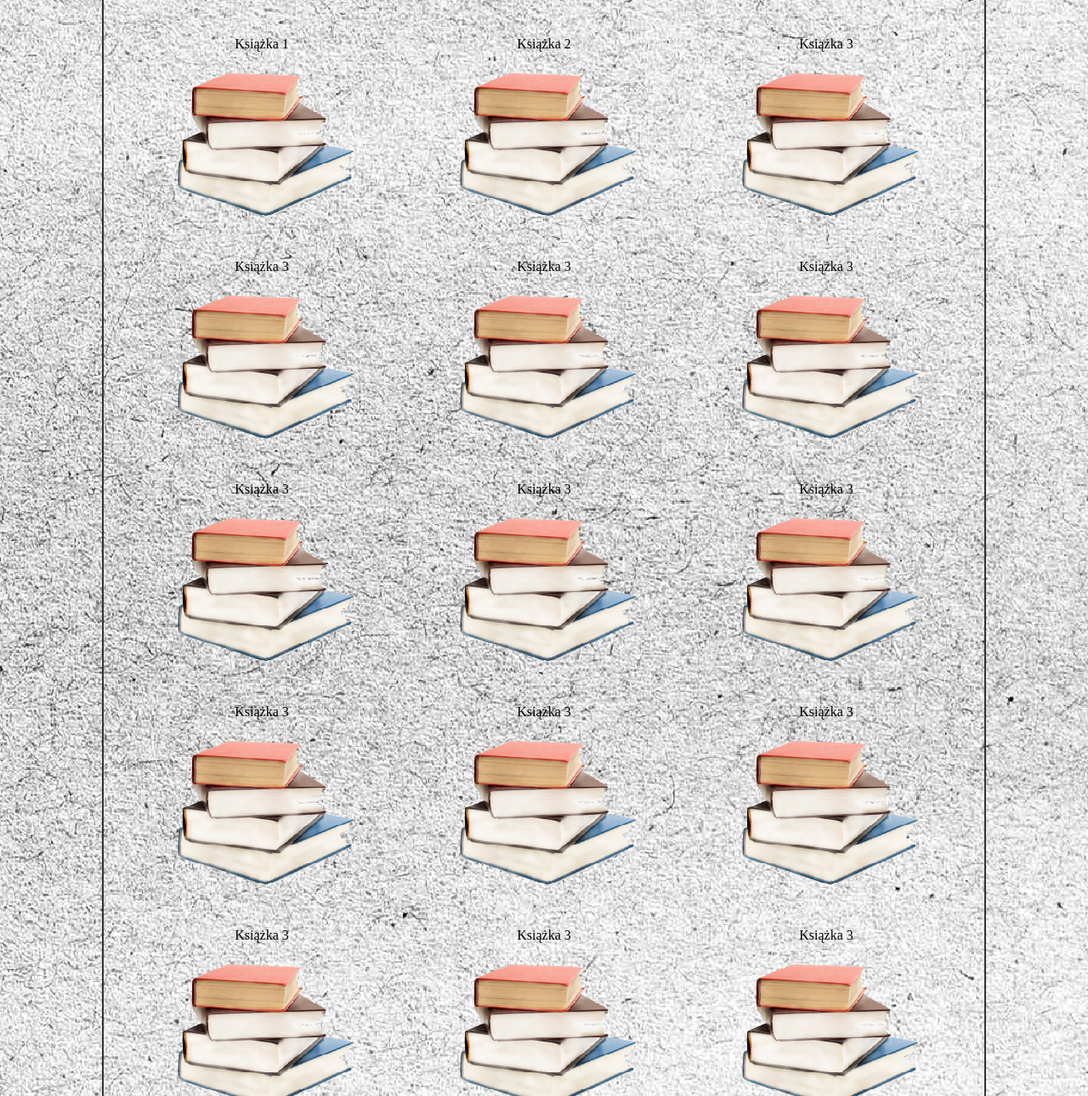
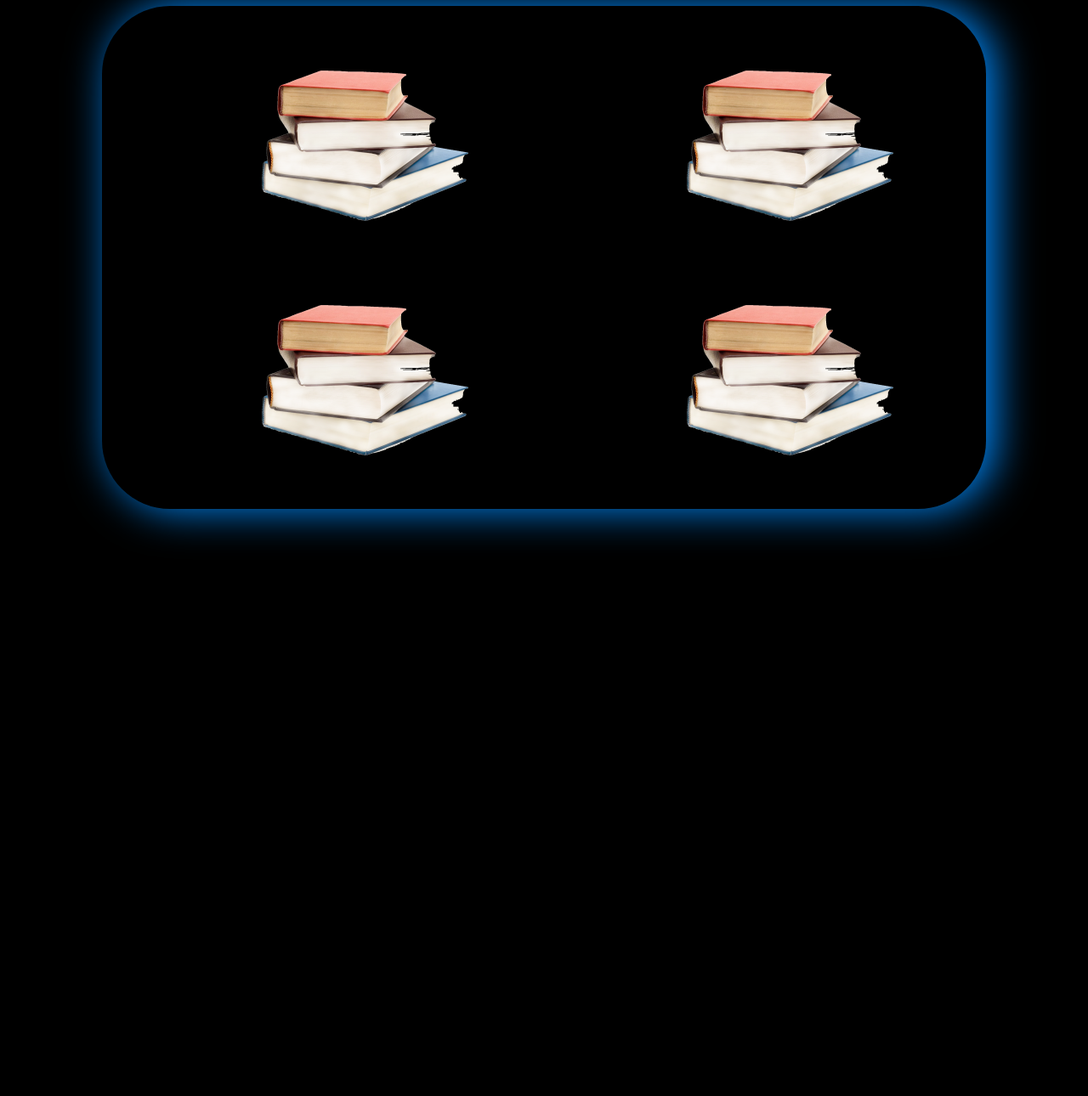
Before and after one commit to minus0517/minus0517.github.io, a plain HTML site: page Inz_opr/home.html in a window 1280 px wide. Shown: the part 275-1565 px from the top of the page at 85% size. Drawn offline with Linux system fonts and the light colour scheme.

Commit message:
inz update

```diff
--- a/Inz_opr/css_inz/inz.css
+++ b/Inz_opr/css_inz/inz.css
@@ -2,8 +2,12 @@
 
 .navbar {
   overflow: hidden;
-  background-color: #333;
+/*  background-color: #333; */
+  background-image: linear-gradient(to right, #05ff58, #1100ff, #ff0080);
+  border-bottom-left-radius: 500px;
+  border-bottom-right-radius: 500px;
   position: fixed;
+  box-shadow: 10px 0 50px #008cff;
   top: 0;
   width: 100%;
 }
@@ -29,14 +33,16 @@
   height: 1500px; /* Used in this example to enable scrolling */
 }
 
-.bg-img {
+.bg-img { /*
     background-image: url("background2.jpg");
     min-height: 380px;
     background-position: center;
     background-repeat: repeat;
     background-size: cover;
+    image-rendering: pixelated; */
+    padding-top: 1rem;
     position: relative;
-    image-rendering: pixelated;
+    background-color: #000000;
 }
 
     /* Główny kontener z wieloma elementami */
@@ -47,9 +53,10 @@
       align-items: stretch;     /* elementy rozciągają się na wysokość kontenera */
       min-width: 15vh;          /* minimalna szerokość kontenera*/
       min-height: 20%;              /* wysokość kontenera */
-      border: 2px solid #333;   /* obramowanie kontenera */
       padding: 20px;            /* wewnętrzny odstęp */
       box-sizing: border-box;   /* uwzględnia padding i border w szerokości/ wysokości */
+      box-shadow: 10px 0 50px #008cff;
+      border-radius: 5rem;
     }
 
     /* Pojedynczy element w kontenerze */
--- a/Inz_opr/home.html
+++ b/Inz_opr/home.html
@@ -15,26 +15,12 @@
             <a href="profile.html">Profil</a>
         </div>
         <div class="main">
-            <br><br> <h1>Książki</h1>
+            <br><br> <h1 style="color: white; padding-left: 25px;">Książki</h1>
             <div class="container">
-                <div class="item">Książka 1 <img style="width: 100%; height: 100%;" src="Pictures_inz/k1.png" alt=""></div>
-                <div class="item">Książka 2 <img style="width: 100%; height: 100%;" src="Pictures_inz/k1.png" alt=""></div>
-                <div class="item">Książka 3 <img style="width: 100%; height: 100%;" src="Pictures_inz/k1.png" alt=""></div>
-                <div class="item">Książka 3 <img style="width: 100%; height: 100%;" src="Pictures_inz/k1.png" alt=""></div>
-                <div class="item">Książka 3 <img style="width: 100%; height: 100%;" src="Pictures_inz/k1.png" alt=""></div>
-                <div class="item">Książka 3 <img style="width: 100%; height: 100%;" src="Pictures_inz/k1.png" alt=""></div>
-                <div class="item">Książka 3 <img style="width: 100%; height: 100%;" src="Pictures_inz/k1.png" alt=""></div>
-                <div class="item">Książka 3 <img style="width: 100%; height: 100%;" src="Pictures_inz/k1.png" alt=""></div>
-                <div class="item">Książka 3 <img style="width: 100%; height: 100%;" src="Pictures_inz/k1.png" alt=""></div>
-                <div class="item">Książka 3 <img style="width: 100%; height: 100%;" src="Pictures_inz/k1.png" alt=""></div>
-                <div class="item">Książka 3 <img style="width: 100%; height: 100%;" src="Pictures_inz/k1.png" alt=""></div>
-                <div class="item">Książka 3 <img style="width: 100%; height: 100%;" src="Pictures_inz/k1.png" alt=""></div>
-                <div class="item">Książka 3 <img style="width: 100%; height: 100%;" src="Pictures_inz/k1.png" alt=""></div>
-                <div class="item">Książka 3 <img style="width: 100%; height: 100%;" src="Pictures_inz/k1.png" alt=""></div>
-                <div class="item">Książka 3 <img style="width: 100%; height: 100%;" src="Pictures_inz/k1.png" alt=""></div>
-                <div class="item">Książka 3 <img style="width: 100%; height: 100%;" src="Pictures_inz/k1.png" alt=""></div>
-                <div class="item">Książka 3 <img style="width: 100%; height: 100%;" src="Pictures_inz/k1.png" alt=""></div>
-                <div class="item">Książka 3 <img style="width: 100%; height: 100%;" src="Pictures_inz/k1.png" alt=""></div>
+                <div class="item">Książka 3 <img style="min-width: 3.5rem; min-height: 3.5rem;" src="Pictures_inz/k1.png" alt=""></div>
+                <div class="item">Książka 3 <img style="min-width: 3.5rem; min-height: 3.5rem;" src="Pictures_inz/k1.png" alt=""></div>
+                <div class="item">Książka 3 <img style="min-width: 3.5rem; min-height: 3.5rem;" src="Pictures_inz/k1.png" alt=""></div>
+                <div class="item">Książka 3 <img style="min-width: 3.5rem; min-height: 3.5rem;" src="Pictures_inz/k1.png" alt=""></div>
             </div>
         </div>
     </div>
```
